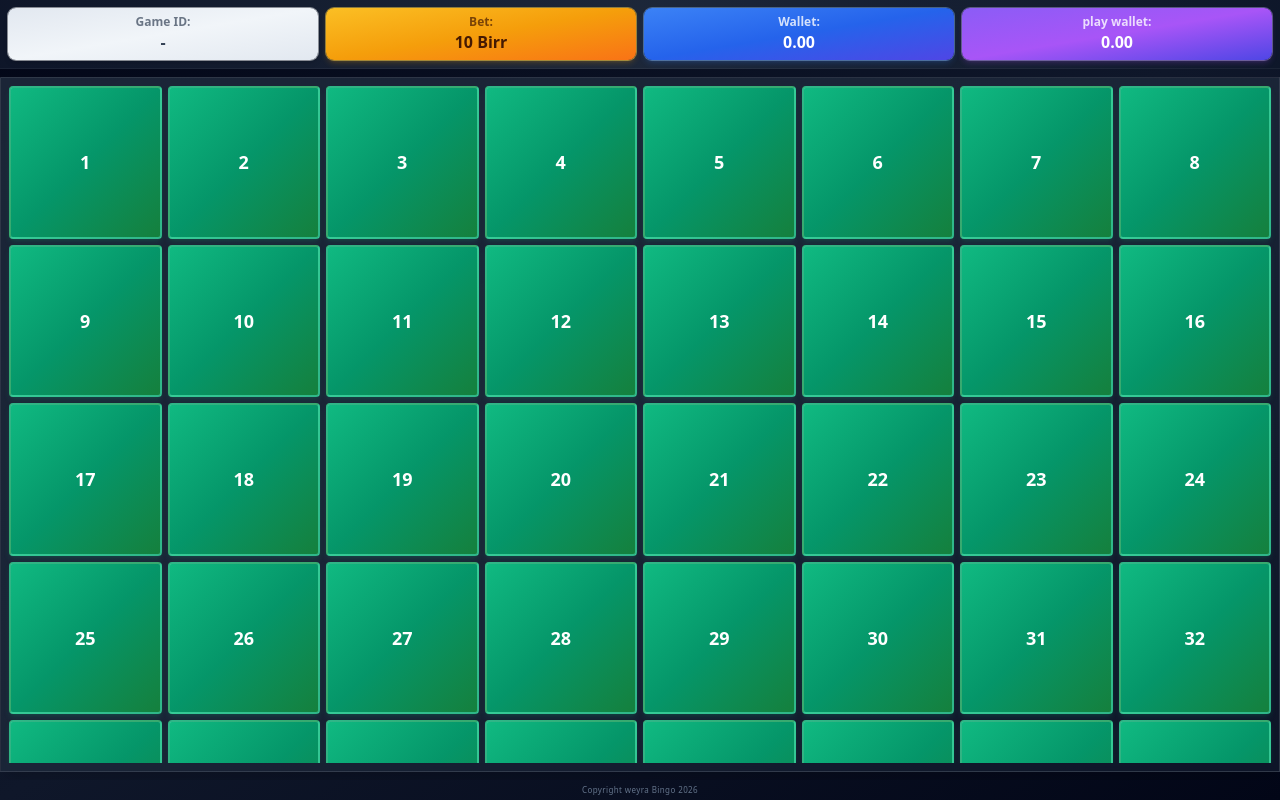
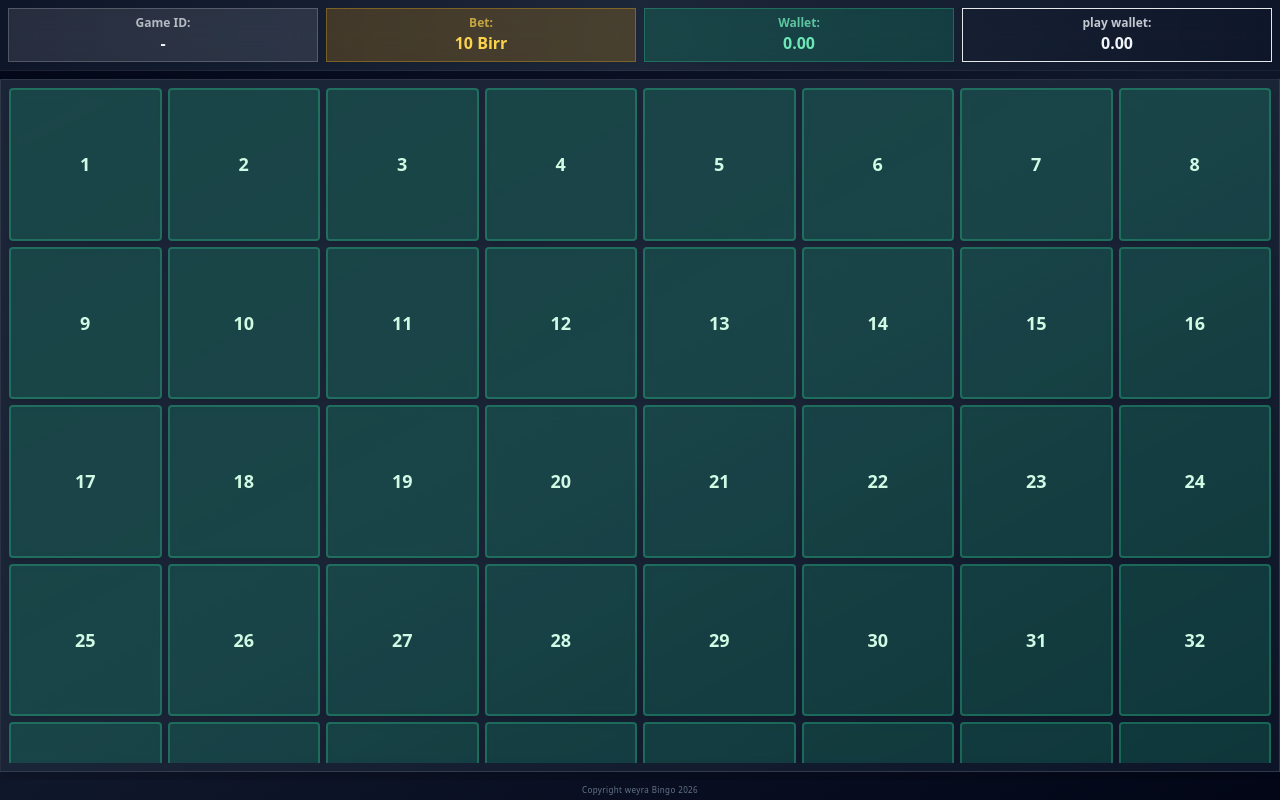
Before and after one commit to davetes/weyra, a Next.js app in the folder frontend/: page /play in a window 1280 px wide. Built offline with nearby package versions, Linux system fonts and the light colour scheme.

Commit message:
play page

```diff
--- a/frontend/pages/play.js
+++ b/frontend/pages/play.js
@@ -362,22 +362,22 @@ export default function PlayPage() {
             </div>
           )}
           <div className="grid grid-cols-4 gap-1.5 sm:gap-2 items-stretch">
-            <div className="bg-gradient-to-br from-slate-200 via-slate-100 to-slate-200 text-slate-700 ring-1 ring-white/50 font-bold rounded-lg px-1.5 py-1.5 sm:px-2 sm:py-1.5 text-[10px] sm:text-xs text-center whitespace-normal leading-tight min-w-0 shadow-md">
+            <div className="bg-white/10 backdrop-blur-md border border-white/20 text-slate-100 font-bold rounded-none px-1.5 py-1.5 sm:px-2 sm:py-1.5 text-[10px] sm:text-xs text-center whitespace-normal leading-tight min-w-0 shadow-sm">
               <span className="opacity-70">Game ID:</span>
               <br />
               <span className="text-sm sm:text-base">{gameId}</span>
             </div>
-            <div className="bg-gradient-to-br from-amber-400 via-amber-500 to-orange-500 text-amber-950 ring-1 ring-amber-300/50 font-bold rounded-lg px-1.5 py-1.5 sm:px-2 sm:py-1.5 text-[10px] sm:text-xs text-center whitespace-normal leading-tight min-w-0 shadow-md shadow-amber-500/20">
+            <div className="bg-amber-500/20 backdrop-blur-md border border-amber-400/30 text-amber-300 font-bold rounded-none px-1.5 py-1.5 sm:px-2 sm:py-1.5 text-[10px] sm:text-xs text-center whitespace-normal leading-tight min-w-0 shadow-sm">
               <span className="opacity-70">Bet:</span>
               <br />
               <span className="text-sm sm:text-base">{STAKE} Birr</span>
             </div>
-            <div className="bg-gradient-to-br from-blue-500 via-blue-600 to-indigo-600 text-white ring-1 ring-blue-300/40 font-bold rounded-lg px-1.5 py-1.5 sm:px-2 sm:py-1.5 text-[10px] sm:text-xs text-center whitespace-normal leading-tight min-w-0 shadow-md shadow-blue-500/20">
+            <div className="bg-emerald-500/20 backdrop-blur-md border border-emerald-400/30 text-emerald-300 font-bold rounded-none px-1.5 py-1.5 sm:px-2 sm:py-1.5 text-[10px] sm:text-xs text-center whitespace-normal leading-tight min-w-0 shadow-sm">
               <span className="opacity-80">Wallet:</span>
               <br />
               <span className="text-sm sm:text-base">{Number(wallet || 0).toFixed(2)}</span>
             </div>
-            <div className="bg-gradient-to-br from-violet-500 via-purple-500 to-indigo-600 text-white ring-1 ring-violet-300/40 font-bold rounded-lg px-1.5 py-1.5 sm:px-2 sm:py-1.5 text-[10px] sm:text-xs text-center whitespace-normal leading-tight min-w-0 shadow-md shadow-purple-500/20">
+            <div className="bg-cyan-500/20 backdrop-blur-md border border-cyan-400/30 text-cyan-300 font-bold rounded-none px-1.5 py-1.5 sm:px-2 sm:py-1.5 text-[10px] sm:text-xs text-center whitespace-normal leading-tight min-w-0 shadow-sm">
               <span className="opacity-80">play wallet:</span>
               <br />
               <span className="text-sm sm:text-base">{Number(gift || 0).toFixed(2)}</span>
@@ -396,10 +396,10 @@ export default function PlayPage() {
                   const base =
                     "relative font-black rounded sm:rounded aspect-square flex items-center justify-center select-none text-sm sm:text-lg leading-none border-2 transition-all duration-200";
                   const cls = isSelected
-                    ? "bg-gradient-to-br from-violet-500 via-purple-500 to-indigo-600 border-violet-300 text-white shadow-lg shadow-purple-500/30 scale-105"
+                    ? "bg-gradient-to-br from-amber-500 via-orange-500 to-amber-600 border-amber-300 text-white shadow-lg shadow-amber-500/30 scale-105"
                     : isTaken
-                      ? "bg-gradient-to-br from-rose-600 via-red-600 to-rose-700 border-red-400/50 text-white shadow-md shadow-red-500/20"
-                      : "bg-gradient-to-br from-emerald-500 via-emerald-600 to-green-700 border-emerald-300/40 text-white shadow-md shadow-emerald-500/15 hover:from-emerald-400 hover:via-emerald-500 hover:to-green-600 hover:border-emerald-200 hover:scale-105 hover:shadow-lg hover:shadow-emerald-500/25 active:scale-95";
+                      ? "bg-gradient-to-br from-rose-500 via-rose-600 to-red-600 border-rose-300 text-white shadow-md shadow-rose-500/20"
+                      : "bg-emerald-500/20 backdrop-blur-sm border border-emerald-400/30 text-emerald-100 shadow-md hover:bg-emerald-500/30 hover:scale-105 active:scale-95";
 
                   return (
                     <button
```
